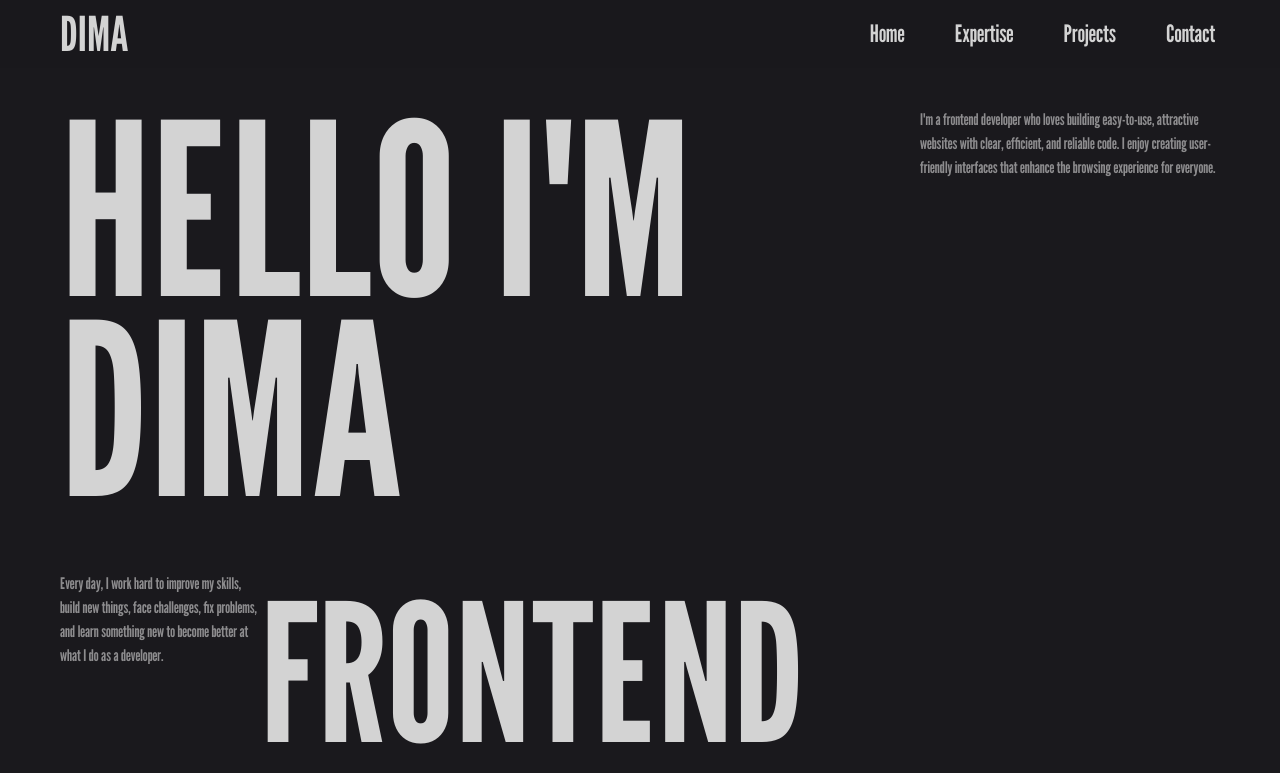
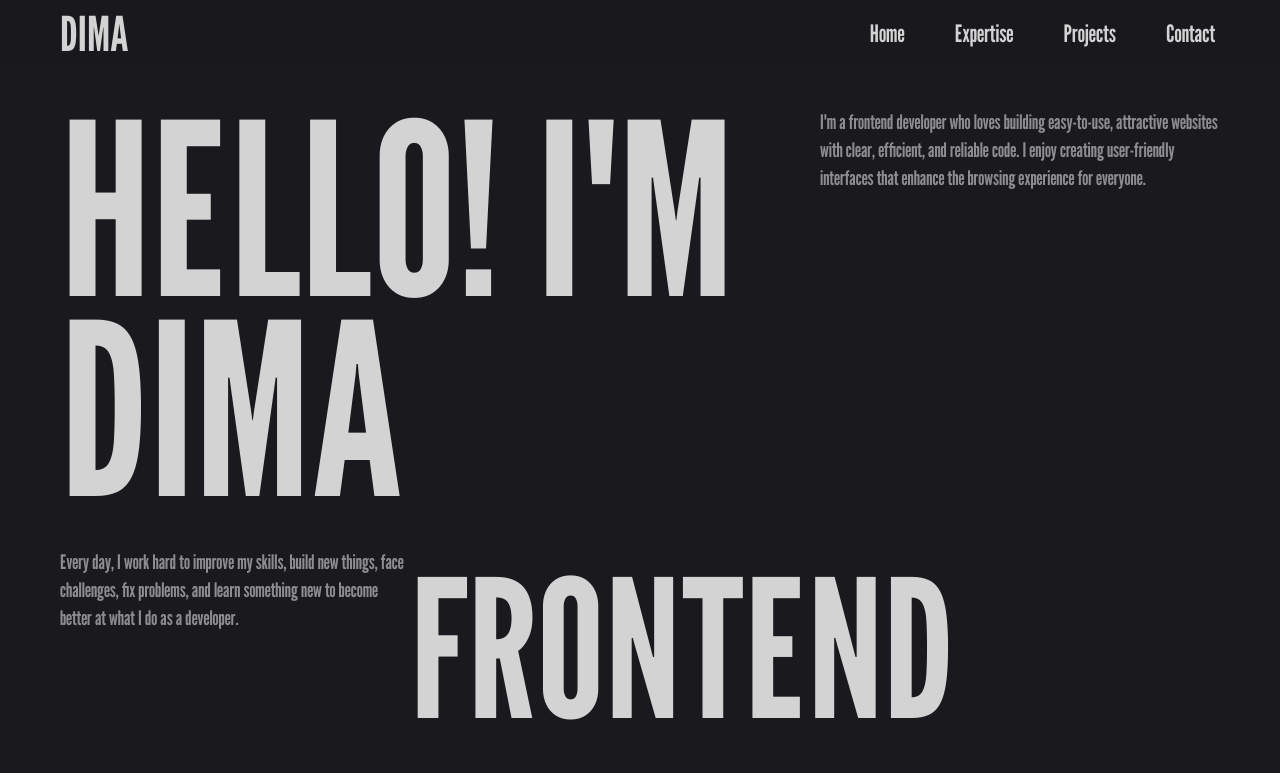
Before and after one commit to DimaShamoev/Web_Portfolio, a React (Vite) app: page / in a window 1280 px wide. Shown: the top 773 px of the page. Built offline with nearby package versions, Linux system fonts and the light colour scheme.

Commit message:
small changes

```diff
--- a/src/pages/Home.tsx
+++ b/src/pages/Home.tsx
@@ -1,19 +1,19 @@
 const Home: React.FunctionComponent = () => {
     return (
-        <div className="home w-full xl-box-padding flex flex-col gap-16">
+        <div className="home w-full xl-box-padding flex flex-col gap-10 lg:gap-10">
             <div className="text flex items-start justify-between">
                 <div className="large-txt uppercase text-[15em] leading-50">
-                    hello i'm Dima
+                    hello! i'm Dima
                 </div>
-                <div className="small-text w-full max-w-[300px] text-white/50">
+                <div className="small-text w-full text-xl max-w-[400px] text-white/50">
                     I'm a frontend developer who loves building easy-to-use, attractive websites with clear, efficient, and reliable code. I enjoy creating user-friendly interfaces that enhance the browsing experience for everyone.
                 </div>
             </div>
             <div className="text flex items-start justify-between flex-row-reverse">
-                <div className="large-txt uppercase text-[12em] leading-50">
+                <div className="large-txt uppercase leading-50 text-[12em]">
                     frontend developer
                 </div>
-                <div className="small-text w-full max-w-[200px] text-white/50">
+                <div className="small-text w-full text-xl max-w-[350px] text-white/50">
                     Every day, I work hard to improve my skills, build new things, face challenges, fix problems, and learn something new to become better at what I do as a developer.
                 </div>
             </div>
```
